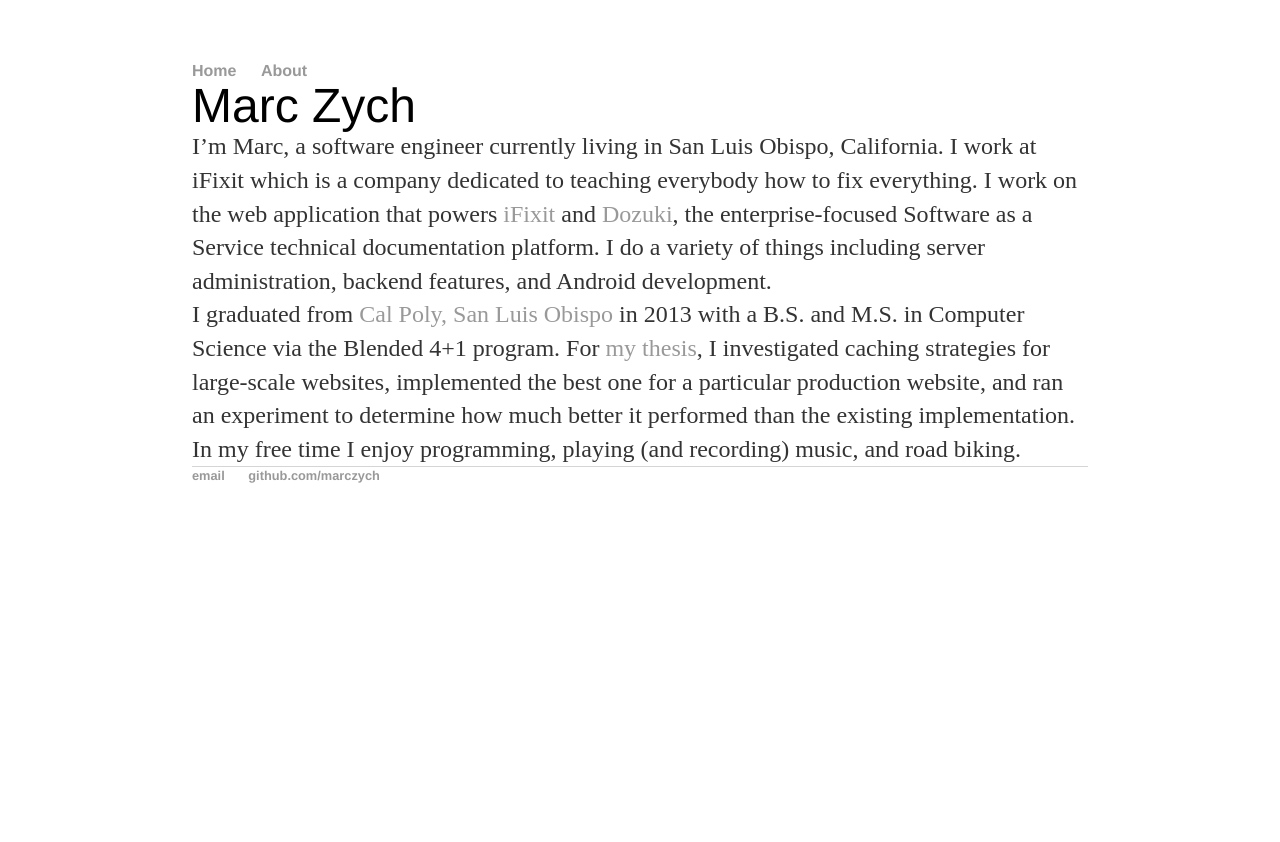
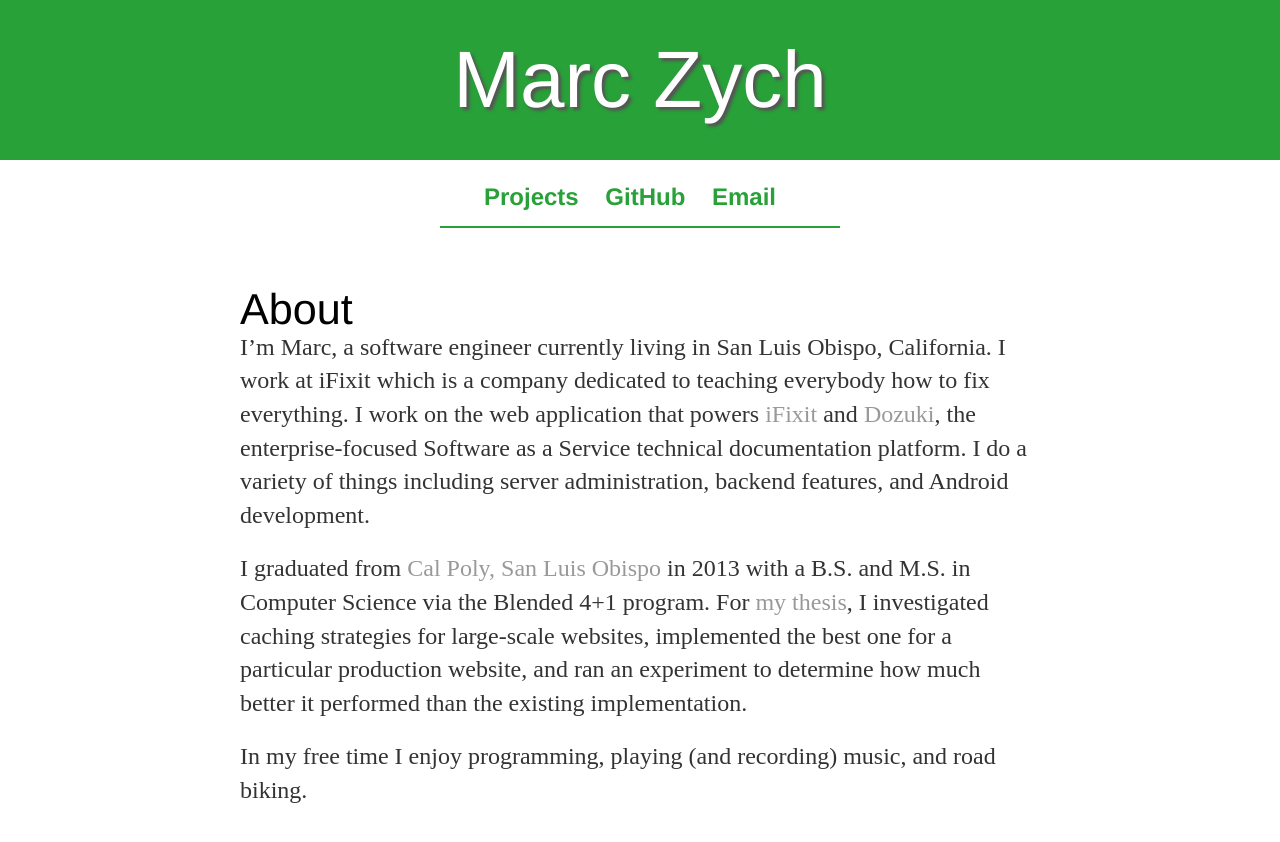
Before and after one commit to marczych/marczych.github.io, a Jekyll site: the page built from index.md, in a window 1280 px wide. Shown: the top 842 px of the page. Built offline with Jekyll 4.4.1, drawn with Linux system fonts in a browser that asks for light colours; Markdown is read by kramdown in place of the engine named in the settings.

Commit message:
First design attempt

```diff
--- a/_layouts/default.html
+++ b/_layouts/default.html
@@ -5,23 +5,23 @@
       <link rel="stylesheet" type="text/css" href="/css/main.css">
    </head>
    <body>
+      <header>
+         <a class="site-title" href="/"><h1>Marc Zych</h1></a>
+      </header>
+
       <nav>
          <ul>
-            <li><a href="/">Home</a></li>
-            <li><a href="/about">About</a></li>
+            <li><a href="/projects">Projects</a></li>
+            <li><a href="https://github.com/marczych">GitHub</a></li>
+            <li><a href="mailto:marczych@gmail.com">Email</a></li>
          </ul>
+
+         <hr>
       </nav>
 
-      <div>
-         <h1>{{ page.page_header}}</h1>
+      <div class="content">
+         <h2>{{ page.page_header }}</h2>
          {{ content }}
       </div>
-
-      <footer>
-         <ul>
-            <li><a href="mailto:marczych@gmail.com">email</a></li>
-            <li><a href="https://github.com/marczych">github.com/marczych</a></li>
-         </ul>
-      </footer>
    </body>
 </html>
--- a/css/main.css
+++ b/css/main.css
@@ -62,11 +62,6 @@ html {
  * End reset.
  */
 
-body {
-   margin: 60px auto;
-   width: 70%;
-}
-
 a {
    text-decoration: none;
    color: #999;
@@ -102,7 +97,16 @@ h4 {
    font-size: 1.9em;
 }
 
-nav ul, footer ul {
+p {
+   margin-bottom: 20px;
+}
+
+nav {
+   text-align: center;
+   font-size: 1.5em;
+}
+
+nav ul {
    font-size: 1em;
    font-family: 'Helvetica', 'Arial', 'Sans-Serif';
    padding: 0px;
@@ -110,12 +114,46 @@ nav ul, footer ul {
    font-weight: bold;
 }
 
-nav ul li, footer ul li {
+nav ul li {
    display: inline;
    margin-right: 20px;
 }
 
-footer {
-   border-top: 1px solid #d5d5d5;
-   font-size: .8em;
+nav a {
+   color: #27A138;
 }
+
+nav hr {
+   width: 400px;
+   background-color: #27A138;
+   border: 0;
+   height: 2px;
+}
+
+header {
+   background-color: #27A138;
+   padding-top: 40px;
+   padding-bottom: 40px;
+   margin-bottom: 20px;
+}
+
+.site-title {
+   text-align: center;
+   text-decoration: none;
+   color: white;
+   text-shadow: 3px 3px 3px #555;
+}
+
+a.site-title:hover {
+   text-decoration: none;
+}
+
+.site-title h1 {
+   font-size: 5em;
+}
+
+.content {
+   margin: 60px auto;
+   width: 80%;
+   max-width: 800px;
+}
```
Also changed, not shown: index.md (+1 -1 lines).
